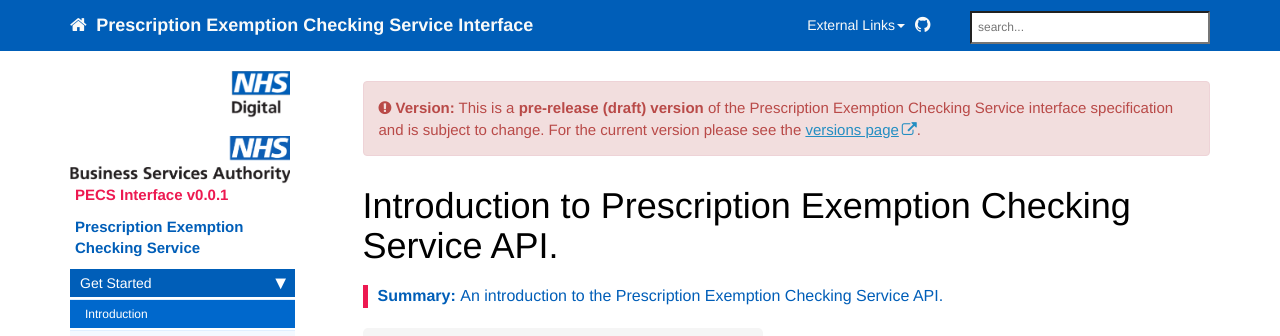
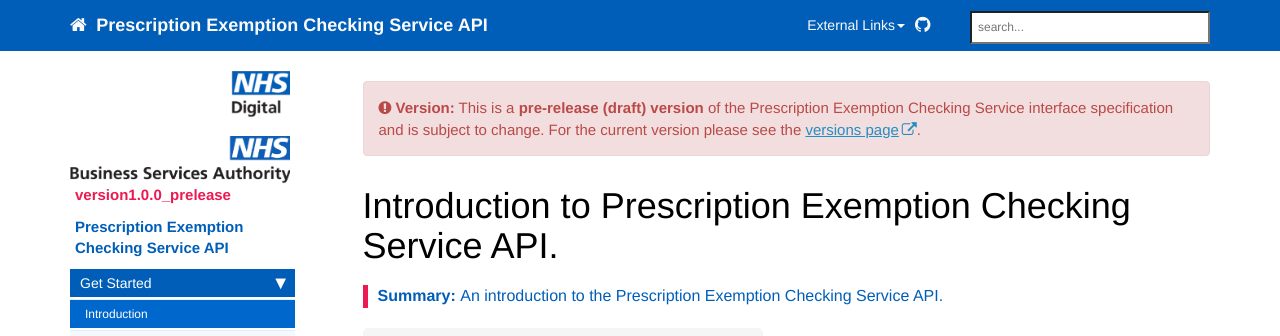
Before and after one commit to NHSEPS/prescription-exemptions, a Jekyll site: the page built from index.md, in a window 1280 px wide. Shown: the top 336 px of the page. Built offline with Jekyll 4.4.1, drawn with Linux system fonts in a browser that asks for light colours; nearby versions of some CDN libraries; comment, search, counter and statistics services are not loaded.

Commit message:
updated version number to 1.0.0 to match target release

```diff
--- a/_config.yml
+++ b/_config.yml
@@ -2,7 +2,7 @@
 output: web
 # this property is useful for conditional filtering of content that is separate from the PDF.
 
-topnav_title: Prescription Exemption Checking Service Interface
+topnav_title: Prescription Exemption Checking Service API
 # this appears on the top navigation bar next to the home button
 
 site_title: Prescription Exemption Checking
@@ -96,7 +96,7 @@ description: "Prescription Exemption API Documentation"
 sitemap: true
 
 # needed for sitemap.xml file only
-url: https://nhsconnect.github.io/spine-eps-tracker
+url: https://nhsconnect.github.io/prescription-exemptions
 
 repository:
 
--- a/_data/sidebars/overview_sidebar.yml
+++ b/_data/sidebars/overview_sidebar.yml
@@ -1,7 +1,7 @@
 entries:
-- title: Prescription Exemption Checking Service API
-  product: Prescription Exemption Checking Service<br/>
-  version: v0.0.1
+- title: Prescription Exemption Checking Service
+  product: Prescription Exemption Checking Service API<br/>
+  version: v1.0.0
   levels: one
   folders:
 
--- a/_includes/custom/versionconfig.html
+++ b/_includes/custom/versionconfig.html
@@ -1,3 +1,3 @@
-{% assign gpconnectVersion = "0.0.1" %}
+{% assign gpconnectVersion = "1.0.0_prelease" %}
 {% assign fhirVersion = "" %}
 {% assign versionBanner = "version_prerelease" %}
--- a/_includes/sidebar.html
+++ b/_includes/sidebar.html
@@ -3,7 +3,7 @@
 
 <ul id="mysidebar" class="nav">
     <img src="{{ "images/logo.png" }}" alt="NHS Digital/NHSBSA Logo" width="220" />
-    <li class="sidebarTitle">PECS Interface v{{ gpconnectVersion }}</li>
+    <li class="sidebarTitle">version{{ gpconnectVersion }}</li>
 	<li class="sidebarSection">{{sidebar[0].product}}</li>
 
     {% if showbackbutton == true %}
```
